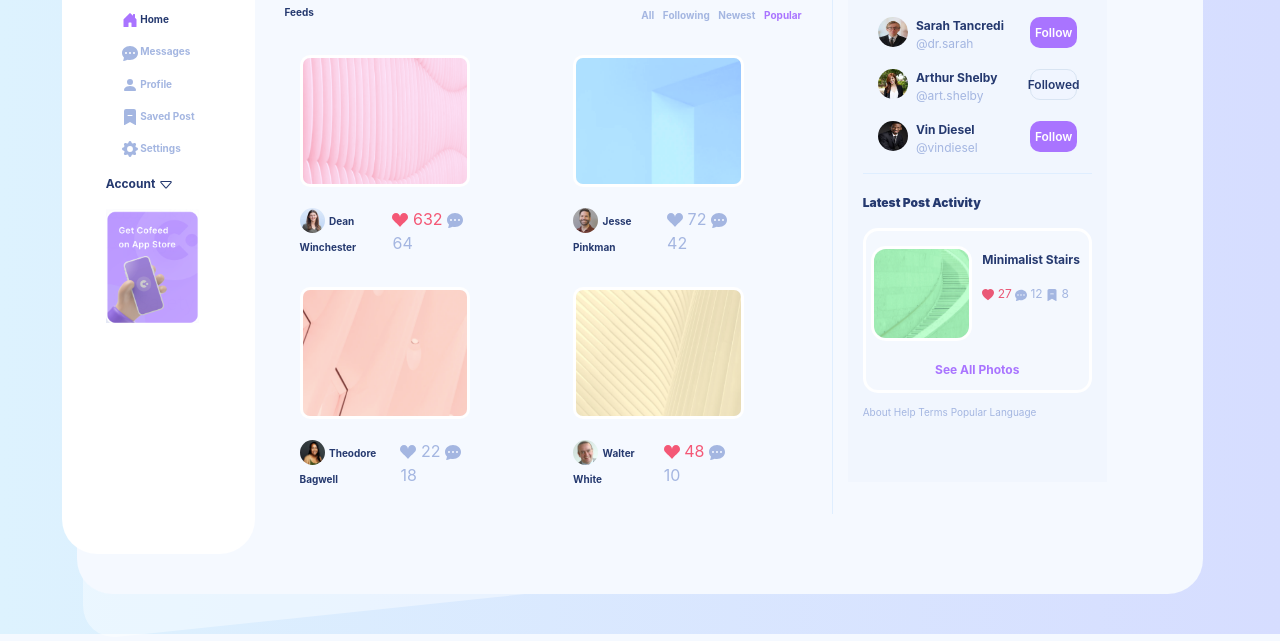
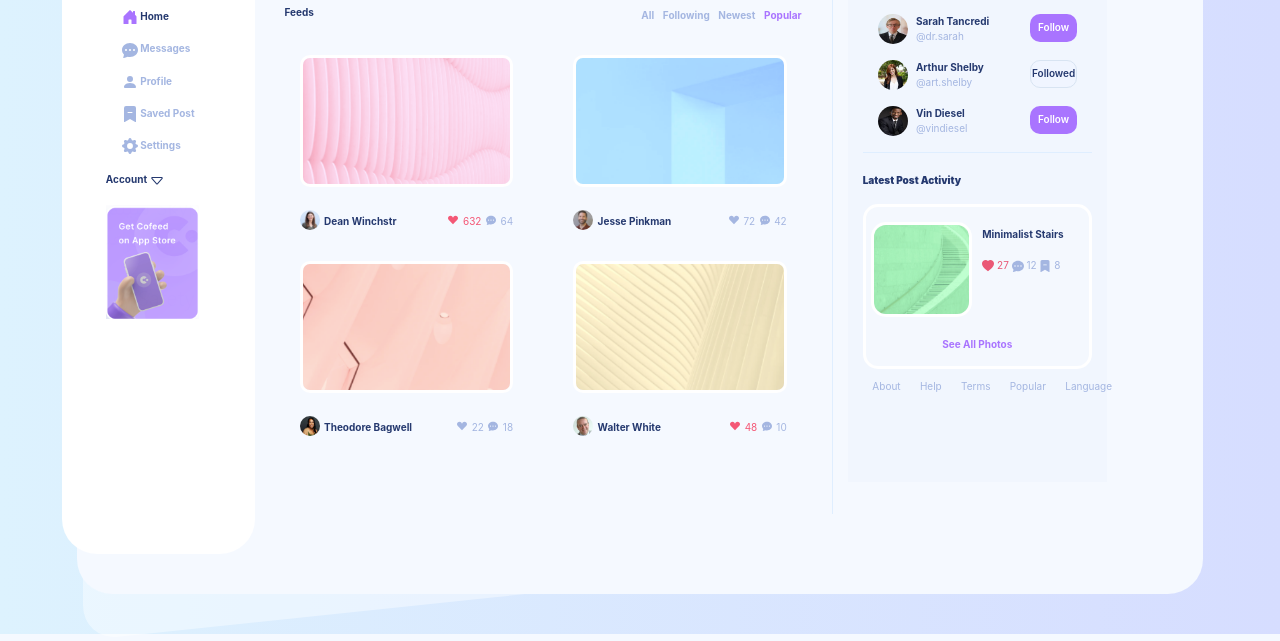
Before and after one commit to MariamHossamEldeen/UI, a plain HTML site: page index.html in a window 1280 px wide. Shown: the part 166-807 px from the top of the page. Drawn offline with nearby package versions, Linux system fonts and the light colour scheme.

Commit message:
Modified

```diff
--- a/css/main.css
+++ b/css/main.css
@@ -51,7 +51,7 @@ body{
 
 /* Left Sidebar */
 #grad .leftSidebar p{
-    font-size: 12px;
+    font-size: 10px;
 }
 #grad .leftSidebar{
     background-color: var(--leftSidebarColor);
@@ -121,7 +121,7 @@ body{
 .card-body{
     border: none !important;
     padding: 0;
-    width: 80%;
+    width: 100%;
 }
 
 #grad .accountCollapse{
@@ -253,12 +253,12 @@ font-size: 10px;
     border-radius: 10px;
     border: 3px solid white;
     height: 132px;
-    width: 80%;
+    width: 100%;
 }
 
 .feedsSec .card .personInfo img{
-width: 25px;
-height: 25px;
+width: 20px;
+height: 20px;
 border-radius: 50%;
 }
 
@@ -266,6 +266,10 @@ border-radius: 50%;
     font-size: 10px;
     font-weight: 700;
     color: var(--headingColor);
+    white-space: nowrap;
+    overflow: hidden;
+    text-overflow: ellipsis;
+
 }
 .feedsSec .card .card-body{
     display: flex;
@@ -274,9 +278,11 @@ border-radius: 50%;
 
 .feedsSec .card .card-body .red,.feedsSec .card .card-body .red + span{
     color: #f45876;
+    font-size: 10px;
 }
 .feedsSec .card .card-body .light,.feedsSec .card .card-body .light + span{
 color: var(--mainColor);
+font-size: 10px;
 }
 
 
@@ -366,7 +372,7 @@ color: white;
 .rightSec .suggestions{
     display: flex;
     justify-content: space-between;
-    font-size: 12px;
+    font-size: 10px;
     margin-top: 20px;
     font-weight: 800;
 }
@@ -379,7 +385,7 @@ color: white;
 }
 .rightSec .personInfoWithMails{
     margin-top: 20px;
-    font-size: 12px;
+    font-size: 10px;
     border-bottom: 1px solid var(--borderColor);
 }
 .rightSec .personInfoWithMails img{
@@ -392,7 +398,7 @@ color: white;
 color: var(--headingColor);
 font-weight: 700;
 margin-bottom: 0 !important;
-white-space: nowrap;
+
 }
 .rightSec .personInfoWithMails  p:last-of-type{
 color: var(--mainColor);
@@ -424,7 +430,7 @@ white-space: nowrap;
 }
 .rightSec {
     background-color: #f1f6fe;
-    font-size: 12px;
+    font-size: 10px;
     height: 95%;
 
 
@@ -450,6 +456,7 @@ white-space: nowrap;
 .bottom .iconsContainer svg,
 .bottom .iconsContainer svg +span{
 color: var(--mainColor);
+font-size: 10px;
 }
 
 .bottom .iconsContainer svg:first-of-type,
@@ -468,6 +475,7 @@ color: var(--mainColor);
     padding-top: 10px;
     padding-bottom: 10px;
     width: 100%;
+    display: flex;
     justify-content: space-around;
 
 }
--- a/index.html
+++ b/index.html
@@ -163,15 +163,15 @@
                                             <div class="card-body" style="margin-top: 20px;">
                                             <div class="personInfo">
                                                 <span><img src="images/person 9.jpg" alt=""></span>
-                                                <span>Dean Winchester</span>
+                                                <span>Dean Winchstr</span>
                                             </div>
                                             <div class="socialIcons">
-                                                <svg class="red" xmlns="http://www.w3.org/2000/svg" width="16" height="16" fill="currentColor" class="bi bi-suit-heart-fill" viewBox="0 0 16 16">
+                                                <svg class="red" xmlns="http://www.w3.org/2000/svg" width="10" height="10" fill="currentColor" class="bi bi-suit-heart-fill" viewBox="0 0 16 16">
                                                     <path d="M4 1c2.21 0 4 1.755 4 3.92C8 2.755 9.79 1 12 1s4 1.755 4 3.92c0 3.263-3.234 4.414-7.608 9.608a.513.513 0 0 1-.784 0C3.234 9.334 0 8.183 0 4.92 0 2.755 1.79 1 4 1z"/>
                                                 </svg>
                                                 <span>632</span>
 
-                                                <svg class="light" xmlns="http://www.w3.org/2000/svg" width="16" height="16" fill="currentColor" class="bi bi-chat-dots-fill" viewBox="0 0 16 16">
+                                                <svg class="light" xmlns="http://www.w3.org/2000/svg" width="10" height="10" fill="currentColor" class="bi bi-chat-dots-fill" viewBox="0 0 16 16">
                                                     <path d="M16 8c0 3.866-3.582 7-8 7a9.06 9.06 0 0 1-2.347-.306c-.584.296-1.925.864-4.181 1.234-.2.032-.352-.176-.273-.362.354-.836.674-1.95.77-2.966C.744 11.37 0 9.76 0 8c0-3.866 3.582-7 8-7s8 3.134 8 7zM5 8a1 1 0 1 0-2 0 1 1 0 0 0 2 0zm4 0a1 1 0 1 0-2 0 1 1 0 0 0 2 0zm3 1a1 1 0 1 0 0-2 1 1 0 0 0 0 2z"/>
                                                 </svg>
                                                 <span>64</span>
@@ -189,12 +189,12 @@
                                                 <span>Jesse Pinkman</span>
                                             </div>
                                             <div class="socialIcons">
-                                                <svg class="light" xmlns="http://www.w3.org/2000/svg" width="16" height="16" fill="currentColor" class="bi bi-suit-heart-fill" viewBox="0 0 16 16">
+                                                <svg class="light" xmlns="http://www.w3.org/2000/svg" width="10" height="10" fill="currentColor" class="bi bi-suit-heart-fill" viewBox="0 0 16 16">
                                                     <path d="M4 1c2.21 0 4 1.755 4 3.92C8 2.755 9.79 1 12 1s4 1.755 4 3.92c0 3.263-3.234 4.414-7.608 9.608a.513.513 0 0 1-.784 0C3.234 9.334 0 8.183 0 4.92 0 2.755 1.79 1 4 1z"/>
                                                 </svg>
                                                 <span>72</span>
 
-                                                <svg class="light" xmlns="http://www.w3.org/2000/svg" width="16" height="16" fill="currentColor" class="bi bi-chat-dots-fill" viewBox="0 0 16 16">
+                                                <svg class="light" xmlns="http://www.w3.org/2000/svg" width="10" height="10" fill="currentColor" class="bi bi-chat-dots-fill" viewBox="0 0 16 16">
                                                     <path d="M16 8c0 3.866-3.582 7-8 7a9.06 9.06 0 0 1-2.347-.306c-.584.296-1.925.864-4.181 1.234-.2.032-.352-.176-.273-.362.354-.836.674-1.95.77-2.966C.744 11.37 0 9.76 0 8c0-3.866 3.582-7 8-7s8 3.134 8 7zM5 8a1 1 0 1 0-2 0 1 1 0 0 0 2 0zm4 0a1 1 0 1 0-2 0 1 1 0 0 0 2 0zm3 1a1 1 0 1 0 0-2 1 1 0 0 0 0 2z"/>
                                                 </svg>
                                                 <span>42</span>
@@ -215,12 +215,12 @@
                                                 <span>Theodore Bagwell</span>
                                             </div>
                                             <div class="socialIcons">
-                                                <svg class="light" xmlns="http://www.w3.org/2000/svg" width="16" height="16" fill="currentColor" class="bi bi-suit-heart-fill" viewBox="0 0 16 16">
+                                                <svg class="light" xmlns="http://www.w3.org/2000/svg" width="10" height="10" fill="currentColor" class="bi bi-suit-heart-fill" viewBox="0 0 16 16">
                                                     <path d="M4 1c2.21 0 4 1.755 4 3.92C8 2.755 9.79 1 12 1s4 1.755 4 3.92c0 3.263-3.234 4.414-7.608 9.608a.513.513 0 0 1-.784 0C3.234 9.334 0 8.183 0 4.92 0 2.755 1.79 1 4 1z"/>
                                                 </svg>
                                                 <span>22</span>
 
-                                                <svg class="light" xmlns="http://www.w3.org/2000/svg" width="16" height="16" fill="currentColor" class="bi bi-chat-dots-fill" viewBox="0 0 16 16">
+                                                <svg class="light" xmlns="http://www.w3.org/2000/svg" width="10" height="10" fill="currentColor" class="bi bi-chat-dots-fill" viewBox="0 0 16 16">
                                                     <path d="M16 8c0 3.866-3.582 7-8 7a9.06 9.06 0 0 1-2.347-.306c-.584.296-1.925.864-4.181 1.234-.2.032-.352-.176-.273-.362.354-.836.674-1.95.77-2.966C.744 11.37 0 9.76 0 8c0-3.866 3.582-7 8-7s8 3.134 8 7zM5 8a1 1 0 1 0-2 0 1 1 0 0 0 2 0zm4 0a1 1 0 1 0-2 0 1 1 0 0 0 2 0zm3 1a1 1 0 1 0 0-2 1 1 0 0 0 0 2z"/>
                                                 </svg>
                                                 <span>18</span>
@@ -238,12 +238,12 @@
                                                 <span>Walter White</span>
                                             </div>
                                             <div class="socialIcons">
-                                                <svg class="red" xmlns="http://www.w3.org/2000/svg" width="16" height="16" fill="currentColor" class="bi bi-suit-heart-fill" viewBox="0 0 16 16">
+                                                <svg class="red" xmlns="http://www.w3.org/2000/svg" width="10" height="10" fill="currentColor" class="bi bi-suit-heart-fill" viewBox="0 0 16 16">
                                                     <path d="M4 1c2.21 0 4 1.755 4 3.92C8 2.755 9.79 1 12 1s4 1.755 4 3.92c0 3.263-3.234 4.414-7.608 9.608a.513.513 0 0 1-.784 0C3.234 9.334 0 8.183 0 4.92 0 2.755 1.79 1 4 1z"/>
                                                 </svg>
                                                 <span>48</span>
 
-                                                <svg class="light" xmlns="http://www.w3.org/2000/svg" width="16" height="16" fill="currentColor" class="bi bi-chat-dots-fill" viewBox="0 0 16 16">
+                                                <svg class="light" xmlns="http://www.w3.org/2000/svg" width="10" height="10" fill="currentColor" class="bi bi-chat-dots-fill" viewBox="0 0 16 16">
                                                     <path d="M16 8c0 3.866-3.582 7-8 7a9.06 9.06 0 0 1-2.347-.306c-.584.296-1.925.864-4.181 1.234-.2.032-.352-.176-.273-.362.354-.836.674-1.95.77-2.966C.744 11.37 0 9.76 0 8c0-3.866 3.582-7 8-7s8 3.134 8 7zM5 8a1 1 0 1 0-2 0 1 1 0 0 0 2 0zm4 0a1 1 0 1 0-2 0 1 1 0 0 0 2 0zm3 1a1 1 0 1 0 0-2 1 1 0 0 0 0 2z"/>
                                                 </svg>
                                                 <span>10</span>
@@ -418,7 +418,7 @@
 
 
 
-    <!-- Javascript File -->
-    <script src="js/main.js"></script>
+
+
 </body>
 </html>
```
